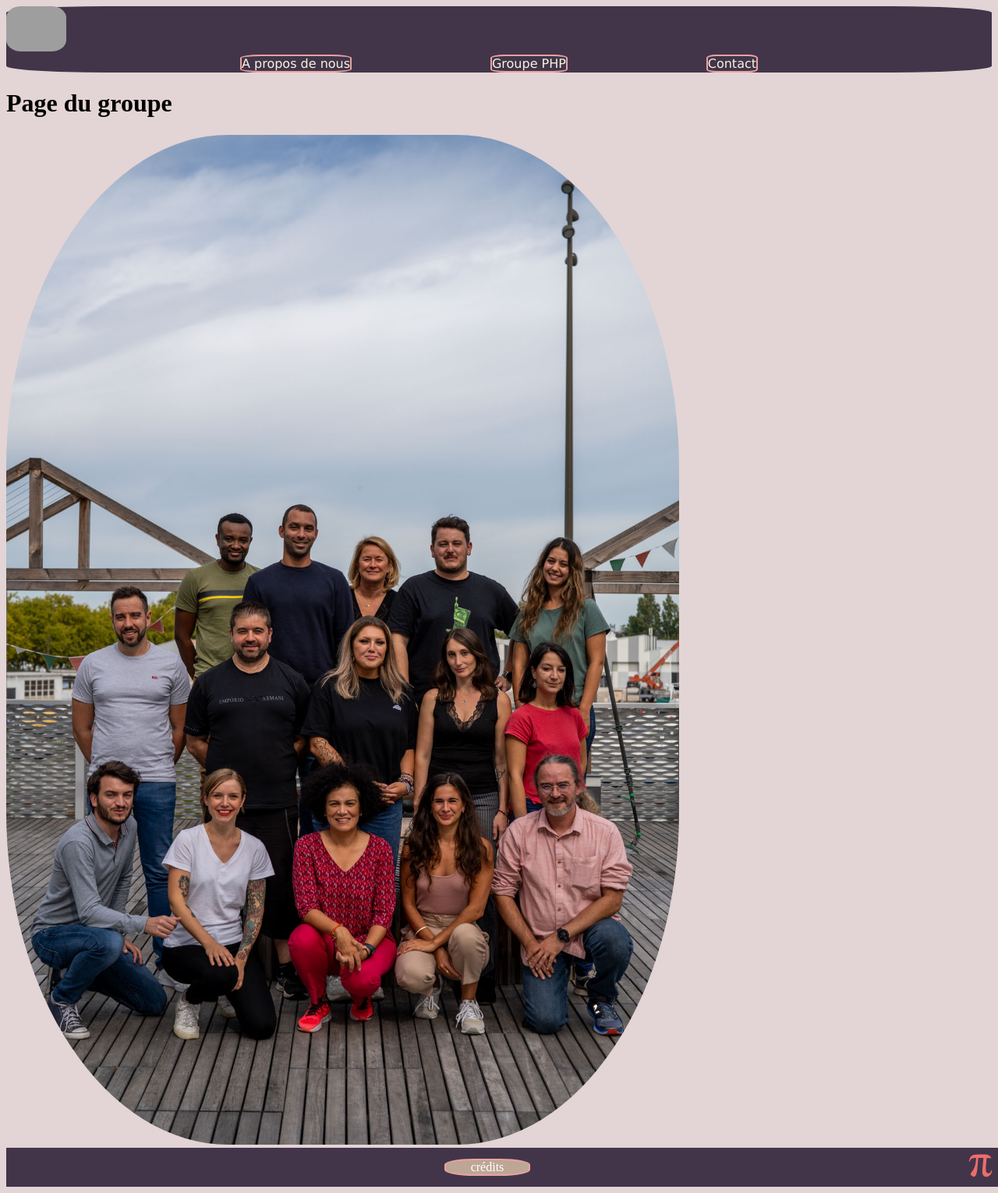
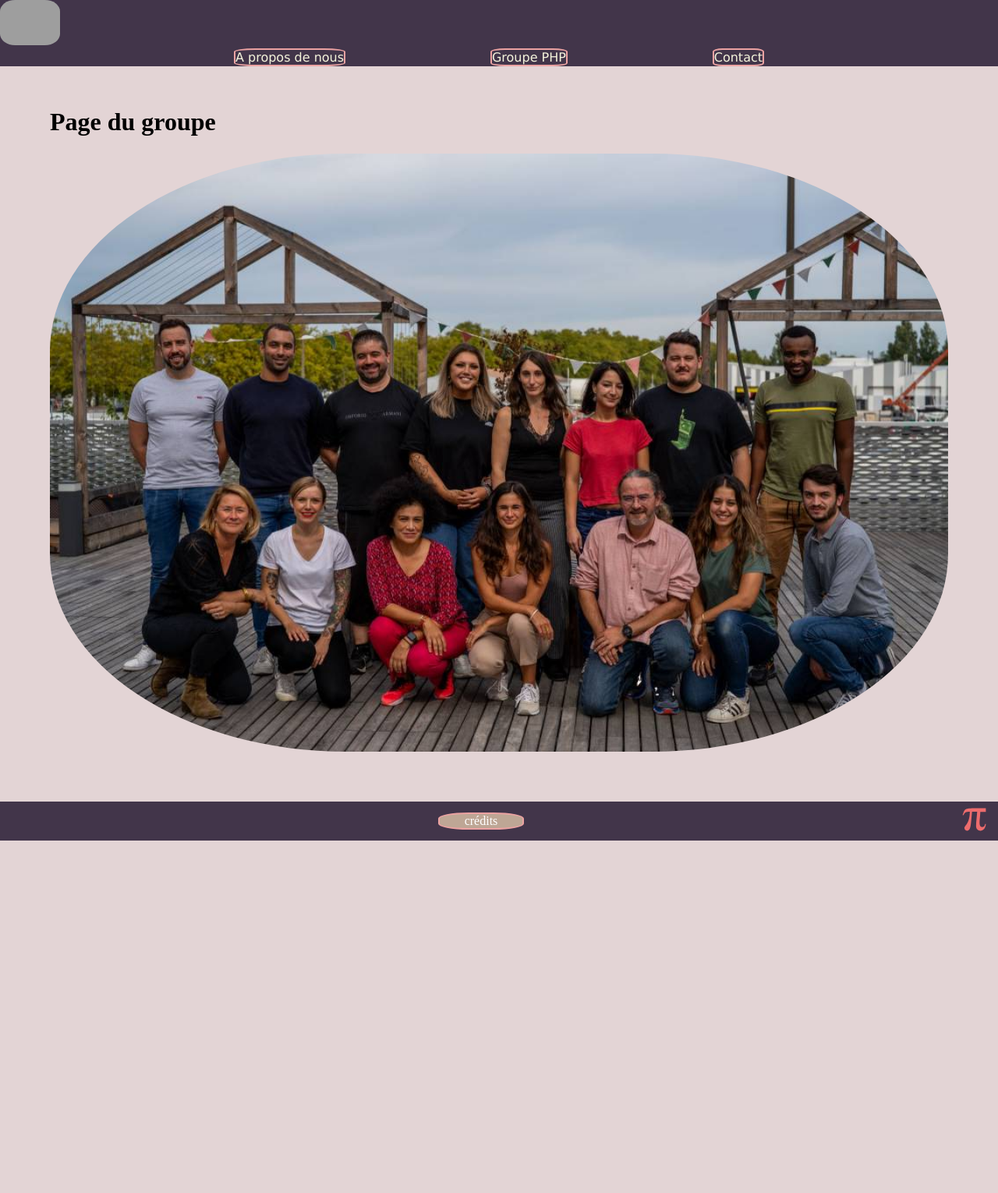
Before and after one commit to JulieRaymond/project1-trombi, a PHP site: page /group.php in a window 1280 px wide. Shown: the whole page at 78% size. After the commit the page ends 1078 px from the top, so only its background shows below. Run offline with PHP 8.4, Linux system fonts and the light colour scheme; grey boxes are pictures that could not be loaded.

Commit message:
changes partout

```diff
--- a/asset/scripts/testMethod.php
+++ b/asset/scripts/testMethod.php
@@ -3,5 +3,7 @@
 include_once "bioread.php";
 require_once "biowrite.php";
 
-echo $etienne->getLastName() . PHP_EOL;
-echo $julie->getSrcset() . PHP_EOL;
+//echo $etienne->getLastName() . PHP_EOL;
+//echo $julie->getSrcset() . PHP_EOL;
+//echo $julie->getSizes() . PHP_EOL;
+echo $sami->getSrcAndSizes() . PHP_EOL;
--- a/group.php
+++ b/group.php
@@ -8,10 +8,11 @@ include "includes/php/_head.php";
     <h1>Page du groupe</h1>
 
 
-    <img src="asset/images/groupe-portrait.jpg" srcset="asset/images/groupe-portrait.jpg 2024w,
+    <img id="group-picture" src="asset/images/groupe-portrait.jpg" srcset="
             asset/images/images256/groupe-portrait256.jpg 256w,
             asset/images/images512/groupe-portrait512.jpg 512w,
-            asset/images/images1024/groupe-portrait1024.jpg 1024w" alt="image du groupe">
+            asset/images/images1024/groupe-portrait1024.jpg 1024w,
+            asset/images/groupe-portrait.jpg 2024w" sizes="(max-width: 250px) 100px, (max-width: 750px) 512px, (max-width: 2000px) 1024px, 1365px" alt="image du groupe">
 
 
 
@@ -21,3 +22,4 @@ include "includes/php/_head.php";
 <?php
 include "includes/php/_footer.php";
 ?>
+<script src="includes/js/group.js"></script>
--- a/includes/css/_navbar.css
+++ b/includes/css/_navbar.css
@@ -3,7 +3,7 @@ nav {
   padding: 0;
   justify-content: space-between;
   align-items: center;
-  border-radius: 10%;
+  /*border-radius: 10%;*/
   background-color: #42354a;
 }
 
--- a/includes/css/generalStyle.css
+++ b/includes/css/generalStyle.css
@@ -4,6 +4,11 @@ body {
   /* height: 100vh;
   width: 100vw; */
   background-color: var(--color-background-pages);
+  margin: 0;
+  padding: 0;
+}
+main {
+  margin: 2rem 5vw;
 }
 
 h1 {
@@ -11,3 +16,28 @@ h1 {
   font-family: var(--font-h1);
   font-size: var(--font-size-h1);
 }
+@media screen and (width > 576) {
+  body {
+    margin: 10vw;
+  }
+}
+@media screen and (width > 768) {
+  body {
+    margin: 20vw;
+  }
+}
+@media screen and (width > 992) {
+  body {
+    margin: 30vw;
+  }
+}
+@media screen and (width > 1200) {
+  body {
+    margin: 30vw;
+  }
+}
+/*
+576px;
+  --width-tablet: 768px;
+  --width-laptop: 992px;
+  --width-screen: 1200px; */
--- a/includes/css/group.css
+++ b/includes/css/group.css
@@ -1,4 +1,10 @@
 @import url(generalStyle.css);
-img {
+main {
+  display: flex;
+  flex-direction: column;
+  padding-bottom: 2rem;
+}
+main > img {
   border-radius: 33%;
+  width: 100%;
 }
--- a/includes/js/group.js
+++ b/includes/js/group.js
@@ -0,0 +1,13 @@
+let width = window.window.innerWidth;
+let height = window.innerHeight;
+
+console.log("bla");
+
+if (width > height) {
+  let img = document.getElementById("group-picture");
+  img.setAttribute("src", "asset/images/groupe-paysage.jpg");
+  img.setAttribute(
+    "srcset",
+    "asset/images/images256/groupe-paysage256.jpg 256w, asset/images/images512/groupe-paysage512.jpg 512w, asset/images/images1024/groupe-paysage1024.jpg 1024w, asset/images/groupe-paysage.jpg 2024w"
+  );
+}
--- a/includes/php/_footer.php
+++ b/includes/php/_footer.php
@@ -12,3 +12,6 @@
     </div>
 
 </footer>
+</body>
+
+</html>
--- a/pagecontact.php
+++ b/pagecontact.php
@@ -1,6 +1,6 @@
 <?php
 $pageTitle = "Contact";
-$pageName = "contact";
+$pageName = "pagecontact";
 
 include "includes/php/_head.php";
 
```
Also changed, not shown: asset/scripts/classbio.php (+26 -1 lines), asset/scripts/biowrite.php (line endings or trailing spaces). Lines whose indentation alone changed are shown as unchanged.
